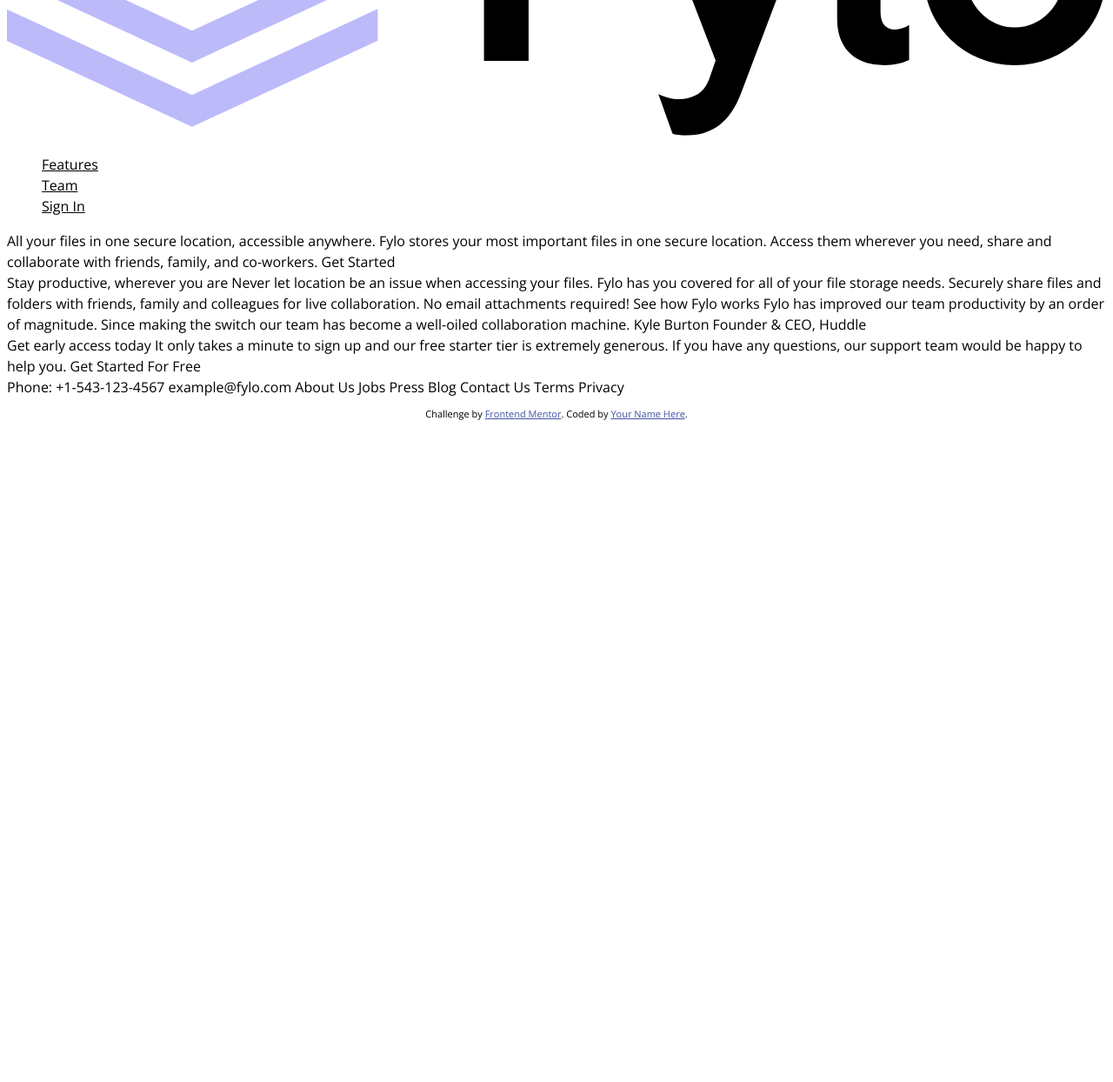
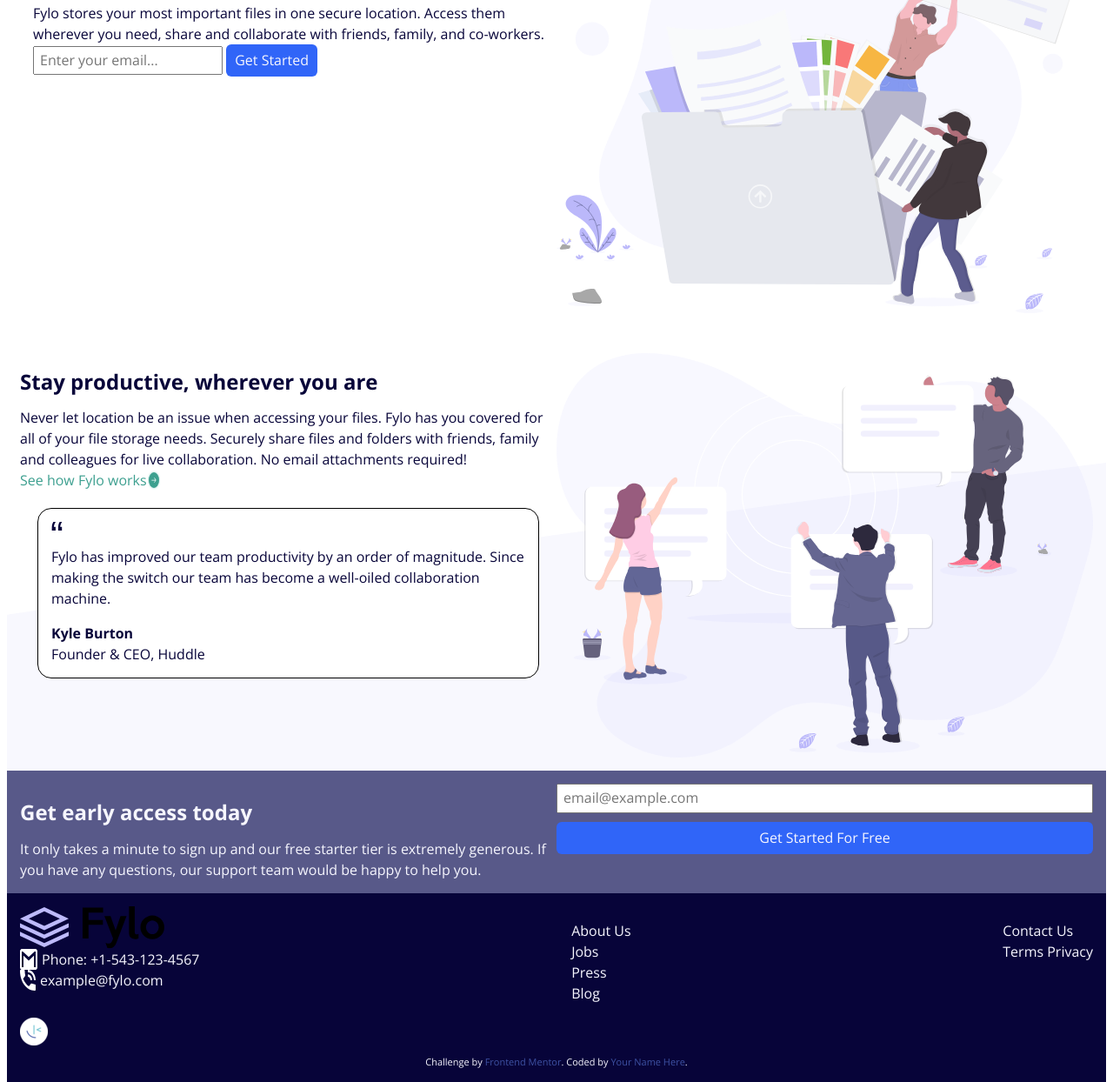
Before and after one commit to Randomgituser69/Fylo-landing-page-, a plain HTML site: page index.html in a window 1280 px wide. Shown: the part 220-1464 px from the top of the page at 87% size. Before the commit the page ends 808 px from the top, so only its background shows below. Drawn offline with nearby package versions, Linux system fonts and the light colour scheme.

Commit message:
vbb hash

```diff
--- a/index.html
+++ b/index.html
@@ -34,33 +34,85 @@
     </header>
     <main>
       <section class="files">
-        All your files in one secure location, accessible anywhere. Fylo stores
-        your most important files in one secure location. Access them wherever
-        you need, share and collaborate with friends, family, and co-workers.
-        Get Started
+        <div class="content">
+          <h1>All your files in one secure location, accessible anywhere.</h1>
+          <p>
+            Fylo stores your most important files in one secure location. Access
+            them wherever you need, share and collaborate with friends, family,
+            and co-workers.
+          </p>
+          <input type="text" placeholder="Enter your email..." />
+          <button>Get Started</button>
+        </div>
+        <picture>
+          <img src="illustration-1.svg" />
+        </picture>
       </section>
       <section class="productive">
-        Stay productive, wherever you are Never let location be an issue when
-        accessing your files. Fylo has you covered for all of your file storage
-        needs. Securely share files and folders with friends, family and
-        colleagues for live collaboration. No email attachments required! See
-        how Fylo works Fylo has improved our team productivity by an order of
-        magnitude. Since making the switch our team has become a well-oiled
-        collaboration machine. Kyle Burton Founder & CEO, Huddle
+        <div class="content">
+          <h1>Stay productive, wherever you are</h1>
+          <p>
+            Never let location be an issue when accessing your files. Fylo has
+            you covered for all of your file storage needs. Securely share files
+            and folders with friends, family and colleagues for live
+            collaboration. No email attachments required!
+          </p>
+          <div class="works">
+          <a href=="#">See how Fylo works</a>
+           <img src="icon-arrow.svg" />
+           </div>
+          <div class="card">
+            <img src="icon-quotes.svg" />
+            <p>
+              Fylo has improved our team productivity by an order of magnitude.
+              Since making the switch our team has become a well-oiled
+              collaboration machine.
+            </p>
+            <p>
+              <strong>Kyle Burton</strong> <span>Founder & CEO, Huddle</span>
+            </p>
+          </div>
+        </div>
+        <picture>
+          <img src="illustration-2.svg" />
+        </picture>
       </section>
       <section class="access">
-        Get early access today It only takes a minute to sign up and our free
-        starter tier is extremely generous. If you have any questions, our
-        support team would be happy to help you. Get Started For Free
+        <div class="content">
+          <h2>Get early access today</h2>
+          <p>
+            It only takes a minute to sign up and our free starter tier is
+            extremely generous. If you have any questions, our support team
+            would be happy to help you.
+          </p>
+        </div>
+        <form>
+          <input type="text" placeholder="email@example.com" />
+          <button>Get Started For Free</button>
+        </form>
       </section>
     </main>
     <footer>
-      <section class="">
-        Phone: +1-543-123-4567 example@fylo.com About Us Jobs Press Blog Contact
-        Us Terms Privacy
+      <section class="feeter">
+        <div class="contact">
+          <img src="logo.svg" alt="Fylo logo" />
+          <span><img src="icon-email.svg" /> Phone: +1-543-123-4567</span>
+          <span><img src="icon-phone.svg" /> example@fylo.com</span>
+        </div>
+        <ul>
+          <li><a href="#">About Us</a></li>
+          <li><a href="#">Jobs</a></li>
+          <li><a href="#">Press</a></li>
+          <li><a>Blog</a></li>
+        </ul>
+        <ul>
+          <li><a href="#">Contact Us</a></li>
+          <li><a href="#">Terms Privacy</a></li>
+        </ul>
       </section>
 
       <div class="last">
+        <img src="favicon-32x32.png" />
         <p class="attribution">
           Challenge by
           <a href="https://www.frontendmentor.io?ref=challenge" target="_blank"
--- a/style.css
+++ b/style.css
@@ -86,20 +86,130 @@ textarea:not([rows]) {
 --Light-Gray: hsl(0, 0%, 75%);
 }
 body {
+  background-color: white;
   font-family: 'Open Sans', serif;
   font-weight: 400;
   font-size: 1rem;
+  color: var(--Very-Dark-Blue);
 }
 .wrapper {
   display: flex;
+  flex-direction: row;
+  justify-content: space-around;
+  padding: 20px;
+}
+.wrapper a {
+  text-decoration: none;
+}
+.card {
+  border: 1px solid black;
+  border-radius: 1rem;
+  padding: 15px;
+  margin: 20px;
+  background-color: white;
+}
+.card p {
+  display: flex;
   flex-direction: column;
+}
+input {
+  color: var(--Light-Grayish-Blue)
+}
+a {
+  text-decoration: none;
+}
+.files {
+  display: flex;
+  flex-direction: column-reverse;
+  padding: 15px;
+  margin: 10px;
+}
+button {
+  border-radius: 6px;
+  padding: 10px;
+  border: none;
+  background-color: var(--Bright-Blue);
+  color: var(--Light-Grayish-Blue);
+}
+input {
+  padding: 6px;
+}
+.productive {
+  display: flex;
+  flex-direction: column-reverse;
+  padding: 15px;
+  margin-top: 1em;
+  background-image: url('bg-curve-mobile.svg');
+}
+.productive a {
+  border-bottom: var(--Moderate-Cyan);
+  color: var(--Moderate-Cyan);
+}
+.works {
+  display: flex;
+}
+.access {
+  display: flex;
+  flex-direction: column;
+  background-color: var(--Desaturated-Blue);
+  color: var(--Light-Grayish-Blue);
+  padding: 15px;
+}
+.feeter {
+  color: var(--Light-Grayish-Blue)
+}
+.feeter span {
+  display: flex;
+  flex-direction: row;
+  gap: 5px;
+}
+.access input {
+  color: var(--Light-Grayish-Blue);
+}
+footer {
+  background-color: var(--Very-Dark-Blue);
+  color: var(--Light-Grayish-Blue);
+  padding: 15px;
+}
+form {
+  display: flex;
+  flex-direction: column;
+  gap: 10px;
+}
+.wrapper ul {
+  display: flex;
+  flex-direction: row;
+  list-style: none;
+  gap: 2em;
+}
+.feeter {
+  display: flex;
+  flex-direction: row;
   justify-content: space-between;
 }
 ul {
-  display: flex;
-  flex-direction: column;
   list-style: none;
-  justify-content: end;
+}
+@media screen and (min-width: 37.5rem) {
+  .wrapper {
+    justify-content: space-between;
+  }
+  .files {
+    display: grid;
+    grid-template-columns: repeat(2, 2fr);
+    margin: 15px;
+  }
+  .productive {
+    display: grid;
+    grid-template-columns: repeat(2, 2fr);
+    background-image: url('bg-curve-desktop.svg');
+    background-size: cover;
+    background-repeat: no-repeat;
+  }
+  .access {
+    display: grid;
+    grid-template-columns: repeat(2, 2fr);
+  }
 }
 .attribution {
   font-size: 11px;
```
